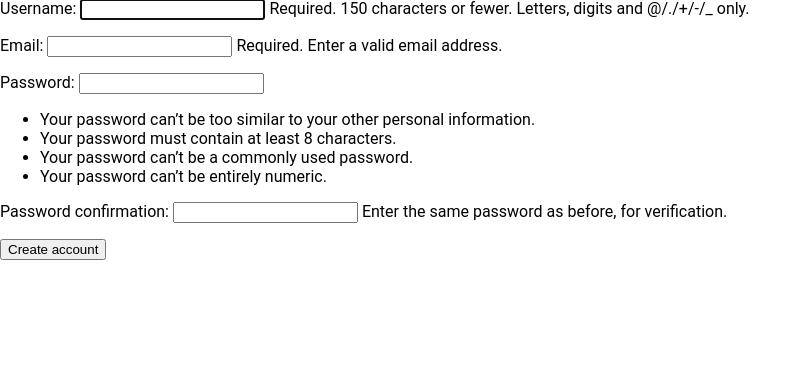
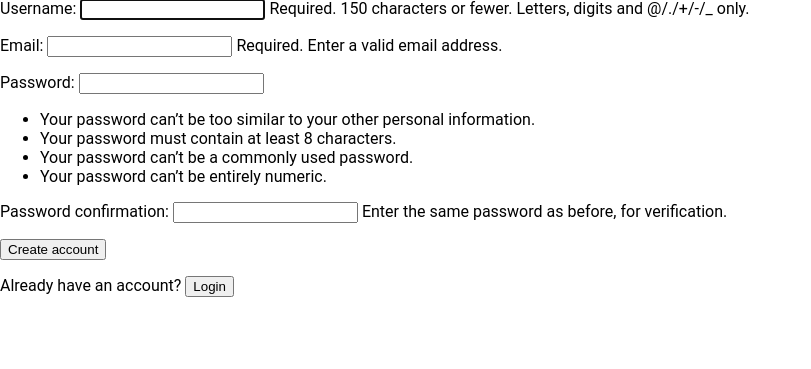
Before and after one commit to alvyynm/takeaway-django, a Django app: page /accounts/signup/ in a window 1280 px wide. Shown: the part 136-505 px from the top of the page, without its empty margins (0-811 px from the left). Run offline with Django 5.2, Linux system fonts and the light colour scheme.

Commit message:
feat: add btn to login in signup page

```diff
--- a/accounts/templates/registration/register.html
+++ b/accounts/templates/registration/register.html
@@ -13,5 +13,10 @@
                 </p>
             </form>
         </div>
-    </div>
+        <p>
+            Already have an account? <a href="{% url 'login' %}">
+            <button type="button">Login</button>
+        </a>
+    </p>
+</div>
 {% endblock %}
```
